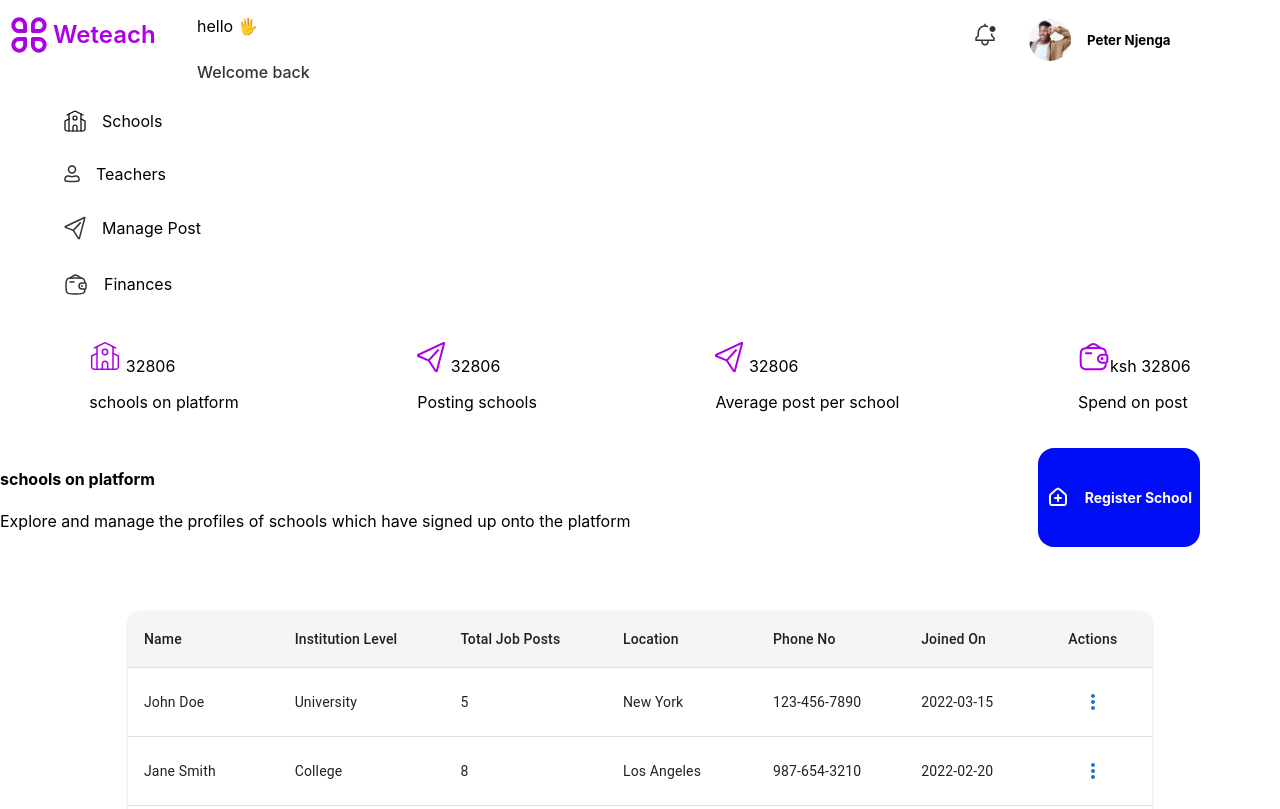
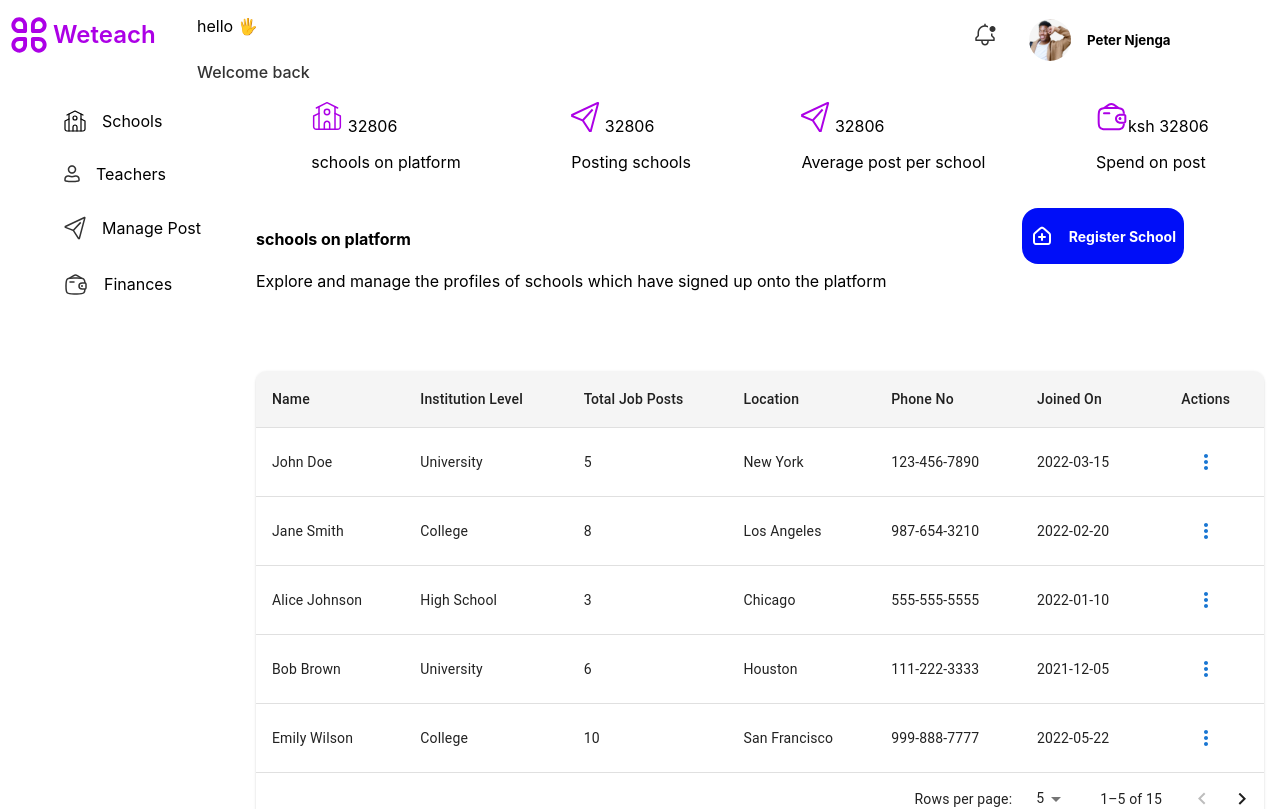
Before and after one commit to george827/AdminDash, a React (Vite) app: page / in a window 1280 px wide. Shown: the top 809 px of the page. Built offline with nearby package versions, Linux system fonts and the light colour scheme.

Commit message:
Add navigations

```diff
--- a/package.json
+++ b/package.json
@@ -15,7 +15,8 @@
     "@mui/icons-material": "^5.15.15",
     "@mui/material": "^5.15.15",
     "react": "^18.2.0",
-    "react-dom": "^18.2.0"
+    "react-dom": "^18.2.0",
+    "react-router-dom": "^6.22.3"
   },
   "devDependencies": {
     "@types/react": "^18.2.66",
--- a/src/App.css
+++ b/src/App.css
@@ -1,4 +1,15 @@
 #root {
   margin: 0;
-  /* text-align: center; */
 }
+
+
+.main {
+  display: flex;
+  width: 100%;
+  align-items: baseline;
+}
+
+.all-schools {
+  width: 100%;
+  margin-right: 1rem;
+}
--- a/src/App.jsx
+++ b/src/App.jsx
@@ -1,26 +1,30 @@
 // import { useState } from 'react'
-import './App.css'
-import React from 'react'
+import "./App.css";
+import React from "react";
 // import { useState } from 'react'
-import NavBar from './components/navBar/navbar'
-import SideBar from './components/sideBar/sidebar'
-import AllSchools from './components/schools/allSchools/allSchools'
+import NavBar from "./components/navBar/navbar";
+import SideBar from "./components/sideBar/sidebar";
+import AllSchools from "./components/schools/allSchools/allSchools";
+import { BrowserRouter as Router, Route, Switch } from "react-router-dom";
 
 function App() {
   // const [count, setCount] = useState(0)
 
   return (
-    <>
-      <NavBar />
-      <div>
-        <SideBar />
-        <div>
-          <AllSchools />
-
+    <Router>
+      <>
+        <NavBar />
+        <div className="main">
+          <SideBar />
+          <div className="all-schools">
+          <Switch>
+          <Route path="/" exact component={AllSchools} />
+          </Switch>
+          </div>
         </div>
-      </div>
-    </>
-  )
+      </>
+    </Router>
+  );
 }
 
-export default App
+export default App;
--- a/src/components/schools/allSchools/allSchools.css
+++ b/src/components/schools/allSchools/allSchools.css
@@ -4,6 +4,7 @@
   align-items: center;
   margin-top: 20px;
   margin-bottom: 20px;
+  width : 100%;
 }
 
 .schoo-info {
@@ -13,13 +14,15 @@
 
 .register {
   background-color: #000ef8;
-  padding: 0 0.5rem;
+  padding: 0.5rem;
   border-radius: 16px;
   display: flex;
   justify-content: center;
   align-items: center;
   gap: 15px;
   margin-right: 5rem;
+  border: none;
+  height: 56px;
 }
 
 .register:hover{
@@ -35,12 +38,9 @@
   font-family: Inter;
   font-size: 14px;
   font-weight: 700;
-  /* line-height: 28px; */
   text-align: center;
 }
 .schoolplatforms {
-  /* display: flex; */
-  /* justify-content: space-between; */
   align-items: center;
   margin-top: 20px;
   margin-bottom: 20px;
@@ -51,6 +51,6 @@
 }
 
 .table {
-  width: 80%;
+  width: 100%;
   margin: 0 auto;
 }
--- a/src/components/schools/allSchools/allSchools.jsx
+++ b/src/components/schools/allSchools/allSchools.jsx
@@ -41,10 +41,10 @@ const AllSchools = () => {
               onto the platform
             </p>
           </div>
-          <div className="register">
+          <button className="register">
             <img src={Add} alt="add" className="add" />
             <p>Register School</p>
-          </div>
+          </button>
         </div>
         <div className="table">
           <MyTable />
--- a/src/index.css
+++ b/src/index.css
@@ -1,11 +1,5 @@
 :root {
   font-family: Inter, system-ui, Avenir, Helvetica, Arial, sans-serif;
-  /* line-height: 1.5; */
-
-  /* font-synthesis: none;
-  text-rendering: optimizeLegibility;
-  -webkit-font-smoothing: antialiased;
-  -moz-osx-font-smoothing: grayscale; */
 }
 
 body {
```
Also changed, not shown: 1 other file (tests, documents, lock files or other folders).
